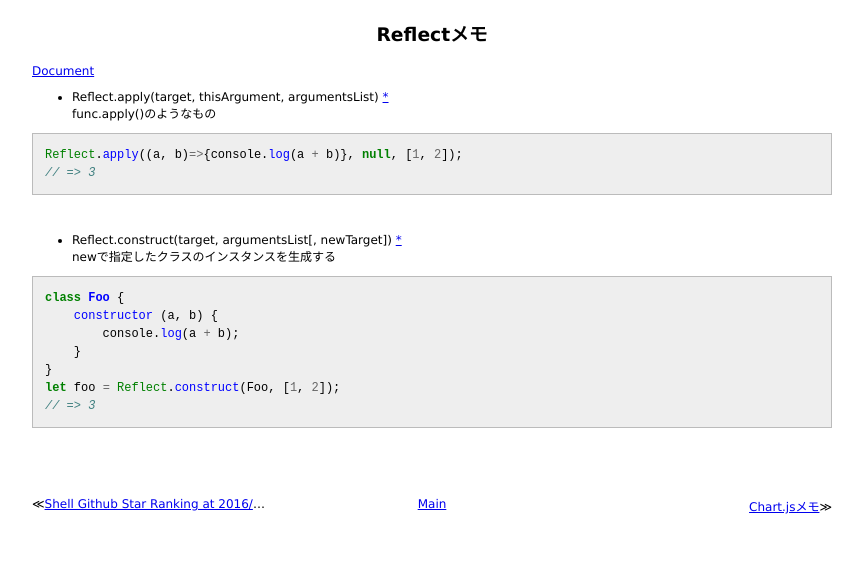
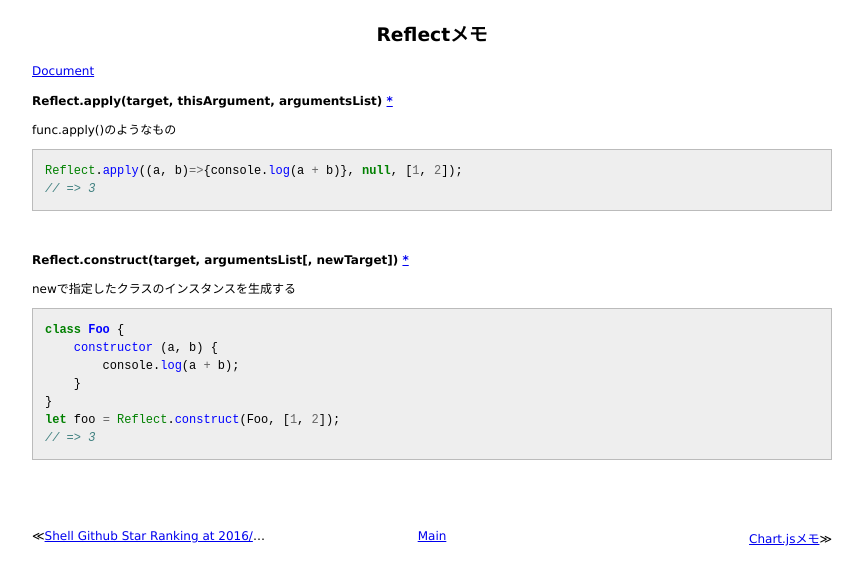
Before and after one commit to 38elements/38elements.github.com, a Jekyll site: the page built from _posts/2016-11-21-reflect.md, in a window 1280 px wide. Shown: the top 585 px of the page, without its empty margins (208-1071 px from the left). Built offline with Jekyll 4.4.1, drawn with Linux system fonts in a browser that asks for light colours.

````diff
--- a/_posts/2016-11-21-reflect.md
+++ b/_posts/2016-11-21-reflect.md
@@ -5,7 +5,7 @@ title: Reflectメモ
 
 [Document](https://developer.mozilla.org/en/docs/Web/JavaScript/Reference/Global_Objects/Reflect)
 
-* Reflect.apply(target, thisArgument, argumentsList) [\*](https://developer.mozilla.org/en-US/docs/Web/JavaScript/Reference/Global_Objects/Reflect/apply)
+#### Reflect.apply(target, thisArgument, argumentsList) [\*](https://developer.mozilla.org/en-US/docs/Web/JavaScript/Reference/Global_Objects/Reflect/apply)
 func.apply()のようなもの
 
 ```javascript
@@ -14,7 +14,7 @@ Reflect.apply((a, b)=>{console.log(a + b)}, null, [1, 2]);
 ```
 <br>
 
-* Reflect.construct(target, argumentsList[, newTarget]) [\*](https://developer.mozilla.org/en-US/docs/Web/JavaScript/Reference/Global_Objects/Reflect/construct)
+#### Reflect.construct(target, argumentsList[, newTarget]) [\*](https://developer.mozilla.org/en-US/docs/Web/JavaScript/Reference/Global_Objects/Reflect/construct)
 newで指定したクラスのインスタンスを生成する
 
 ```javascript
````
